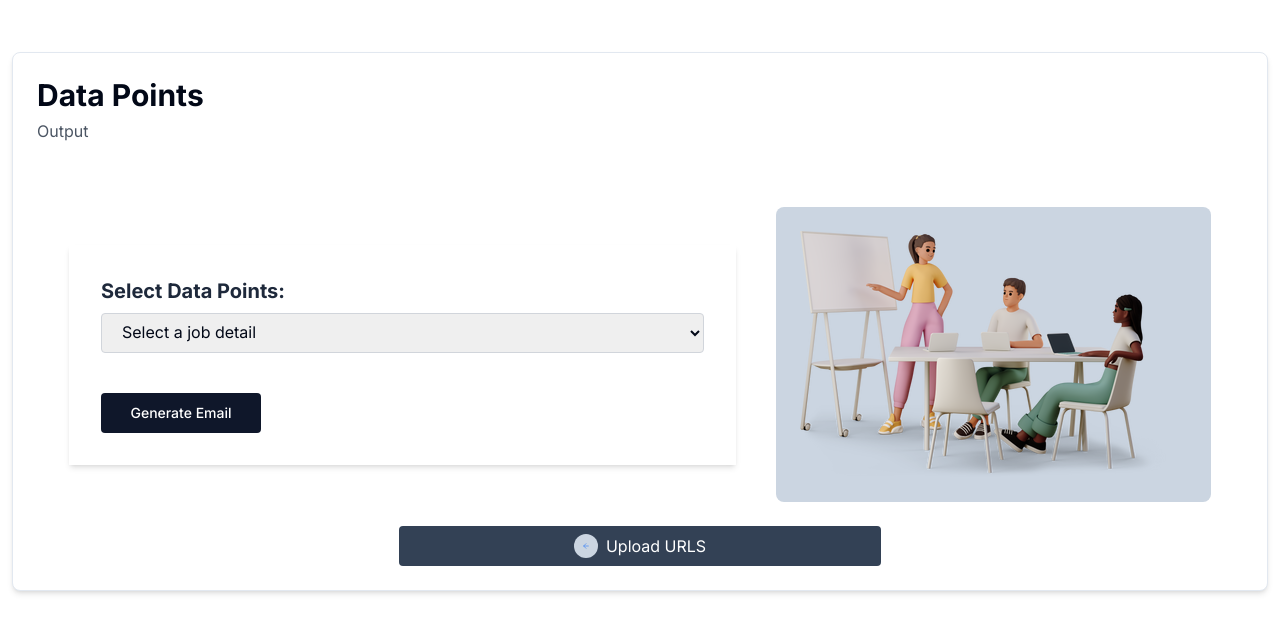
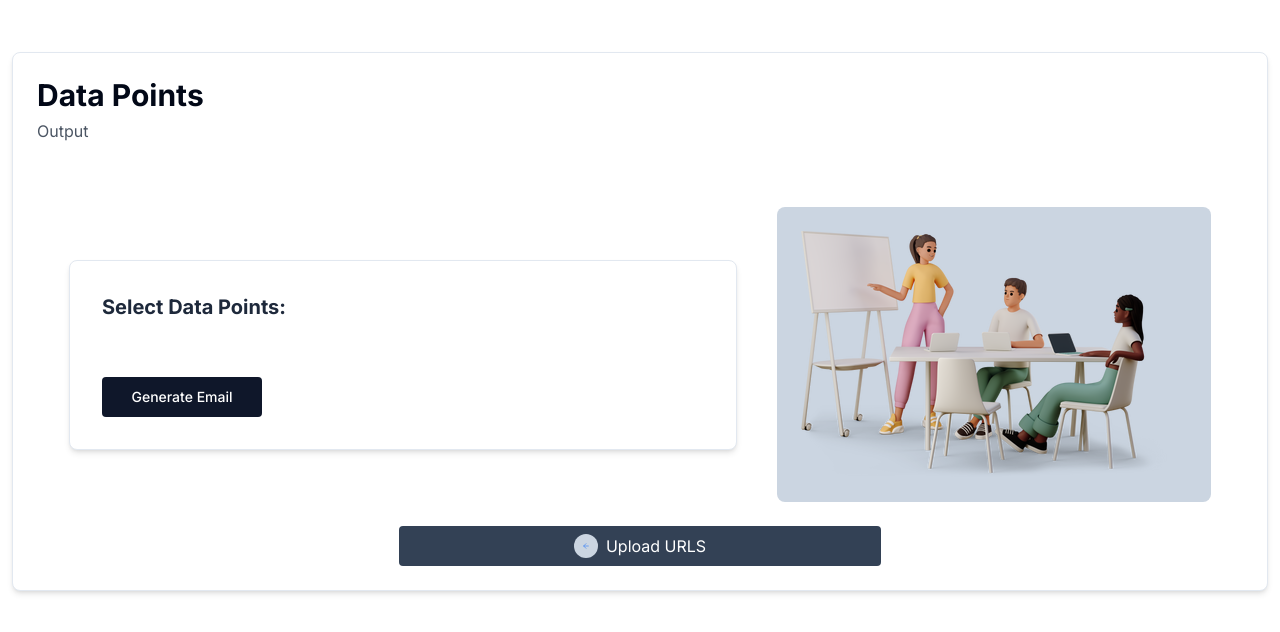
Before and after one commit to Infignity/frontend_campaingn_demo, a Next.js app: page /stratergy in a window 1280 px wide. Shown: the top 632 px of the page. Built offline with nearby package versions, Linux system fonts and the light colour scheme.

Commit message:
db changes applied

```diff
--- a/components/HomePage.tsx
+++ b/components/HomePage.tsx
@@ -122,6 +122,9 @@ const HomePage = ({ }: Props) => {
                                 </Button>
                             )}
                     </motion.form>
+                    {state.task_id && (<div className="w-60 h-8 bg-slate-300 rounded-md p-2 text-white">
+                        <span className="text-lg font-semibold">{state.task_id}</span>
+                    </div>)}
                 </motion.div>
 
 
--- a/components/Stratergy.tsx
+++ b/components/Stratergy.tsx
@@ -9,8 +9,10 @@ import axios from "axios";
 import { generate } from "@/utils/netwrok";
 import { toast } from "react-toastify";
 import { subscribe } from "valtio";
-import { analysisStore } from '@/lib/state'
+import { DetailsProp, analysisStore } from '@/lib/state'
 import { buttonVariants, fadeInVariant, rotateHoverVariant } from "@/utils/motion";
+import { User2 } from "lucide-react";
+import { Card } from "./ui/card";
 
 // Subscribe to state changes and save to localStorage
 subscribe(analysisStore, () => {
@@ -29,6 +31,12 @@ const DummyDataComponent = () => {
         }
     }, []);
 
+    const handleCardClick = (selectedDetail: DetailsProp) => {
+        // Update the selectedDetail in analysisStore
+        analysisStore.selectedDetail = selectedDetail;
+        console.log( analysisStore.selectedDetail)
+    };
+
     const handleGenerateEmail = async (e: React.MouseEvent) => {
         e.preventDefault();
         analysisStore.emailLoading = true;
@@ -37,9 +45,8 @@ const DummyDataComponent = () => {
             try {
                 const resp = await axios.post(generate, {
                     // Send the selected detail
-                    job_title: analysisStore.selectedDetail.job_title,
-                    job_title_role: analysisStore.selectedDetail.job_title_role,
-                    job_company_name: analysisStore.selectedDetail.job_company_name,
+                    "_id": analysisStore.selectedDetail._id,
+                    "task_id": analysisStore.task_id
                 });
 
                 const generatedEmail = resp.data;
@@ -56,6 +63,7 @@ const DummyDataComponent = () => {
             console.error("No detail selected");
         }
     };
+
     const prevEmail = () => {
         if (snapshot.currentIndex > 0) {
             analysisStore.currentIndex = snapshot.currentIndex - 1;
@@ -68,42 +76,51 @@ const DummyDataComponent = () => {
         }
     };
 
-
-
     return (
-        <div className="w-full px-4 sm:px-6 lg:px-8 flex flex-col md:flex-row items-center justify-center mt-10">
         <motion.div
-                className="flex relative flex-col w-full gap-4 md:w-3/4 max-w-4xl p-8 h-auto md:h-100 shadow-md"
             variants={fadeInVariant}
             initial="hidden"
             animate="visible"
             transition={{ duration: 0.5, delay: 0.4 }}
+            className="w-full px-4 sm:px-6 lg:px-8 flex flex-col md:flex-row items-center justify-center mt-10">
+            <Card
+                className="flex relative flex-col w-full gap-4 md:w-3/4 max-w-4xl p-8 h-auto md:h-100 shadow-md"
+
             >
                 {/* Content */}
                 <div className="mb-6">
                     <label htmlFor="jobDetails" className="text-xl font-bold mb-2 text-slate-800">
                         Select Data Points:
                     </label>
-                    <motion.select
-                        id="jobDetails"
-                        name="jobDetails"
-                        value={snapshot.selectedDetail ? JSON.stringify(snapshot.selectedDetail) : ''}
-                        onChange={(e) => {
-                            const selectedDetail = JSON.parse(e.target.value);
-                            analysisStore.selectedDetail = selectedDetail;
-                        }}
-                        initial={{ opacity: 0, y: 10 }} // Initial animation state
-                        animate={{ opacity: 1, y: 0 }} // Animation to play on mount
-                        transition={{ duration: 0.5, delay: 0.2 }} // Animation duration and delay
-                        className="w-full py-2 px-4 mt-2 border border-gray-300 rounded focus:outline-none focus:ring focus:border-blue-500 transition duration-300"
+                </div>
+
+
+                <div className="w-full grid gap-4 cursor-pointer">
+                    {snapshot.details.map((detail, index) => (
+                        <motion.button
+                            key={detail._id}
+                            variants={fadeInVariant}
+                            initial="hidden"
+                            animate="visible"
+                            transition={{ duration: 0.5, delay: 0.4 }}
+                            className="min-w-100 bg-white p-4 border rounded hover:bg-slate-500 active:bg-slate-400 focus:bg-slate-600"
+                            onClick={() => handleCardClick(detail)}
                         >
-                        <option value="">Select a job detail</option>
-                        {snapshot.details.map((detail, index) => (
-                            <option key={index} value={JSON.stringify(detail)}>
-                                {detail.job_title} - {detail.job_title_role} at {detail.job_company_name}
-                            </option>
+                            <div className="w-full items-center">
+                                {/* Add avatar icon here */}
+                                <div className="w-fit h-fit p-2 bg-gray-200 rounded-full flex items-center justify-center">
+                                    <span className="text-gray-600 text-xl">
+                                        {/* You can add an avatar icon or initials */}
+                                        <User2 />
+                                    </span>
+                                </div>
+                                <div className="ml-4">
+                                    <p className="text-xl font-semibold">{detail._source.full_name}</p>
+                                    <p>{`${detail._source.job_title} - ${detail._source.job_title_role} at ${detail._source.job_company_name}`}</p>
+                                </div>
+                            </div>
+                        </motion.button>
                     ))}
-                    </motion.select>
                 </div>
 
 
@@ -149,9 +166,11 @@ const DummyDataComponent = () => {
                                 >
                                     &lt;
                                 </motion.button>
-                                {snapshot.currentIndex > 0 && (<p>
+                                {snapshot.currentIndex > 0 && (
+                                    <p>
                                         {snapshot.currentIndex}/{snapshot.generatedEmails.length - 1}
-                                </p>)}
+                                    </p>
+                                )}
                                 <motion.button
                                     onClick={nextEmail}
                                     className="text-blue-500 hover:text-blue-600 transition duration-300 cursor-pointer rounded-full bg-slate-300 p-2"
@@ -165,7 +184,7 @@ const DummyDataComponent = () => {
                         </div>
                     </div>
                 )}
-            </motion.div>
+            </Card>
 
             {/* Remove illustration on small devices */}
             <div className="hidden md:block md:w-1/2 ml-10">
@@ -178,8 +197,35 @@ const DummyDataComponent = () => {
                     <Image src={illustrate1} alt="Illustration" />
                 </motion.div>
             </div>
-        </div>
+        </motion.div>
     );
 };
 
 export default DummyDataComponent;
+
+
+{/* <div className="grid grid-cols-1 md:grid-cols-2 lg:grid-cols-3 gap-4">
+{snapshot.details.map((detail, index) => (
+    <motion.div
+        key={index}
+        variants={fadeInVariant}
+        initial="hidden"
+        animate="visible"
+        transition={{ duration: 0.5, delay: 0.4 }}
+        className="bg-white p-4 border rounded"
+    >
+        <div className="flex items-center">
+            {/* Add avatar icon here */}
+// <div className="w-12 h-12 bg-gray-200 rounded-full flex items-center justify-center">
+// <span className="text-gray-600 text-xl">
+{/* You can add an avatar icon or initials */ }
+// </span>
+// </div>
+// <div className="ml-4">
+// <p className="text-xl font-semibold">{detail.full_name}</p>
+// <p>{`${detail.job_title} - ${detail.job_title_role} at ${detail.job_company_name}`}</p>
+// </div>
+// </div>
+// </motion.div>
+// ))}
+// </div> */}
--- a/lib/state.ts
+++ b/lib/state.ts
@@ -24,13 +24,19 @@ export const store:any = proxy({
 });
 
 // AnalysisStoreProps.ts
+
 export type DetailsProp = {
-  job_title: string;
-  job_title_role: string;
-  job_company_name: string;
+  _id: number | string | any;
+  _source: {
+    full_name: string;
+    job_title: string;
+    job_title_role: string;
+    job_company_name: string;
+  }
 };
 
 export type AnalysisStoreProps = {
+  task_id: string;
   analysis: [];
   details: DetailsProp[];
   loading: boolean;
@@ -42,10 +48,11 @@ export type AnalysisStoreProps = {
 };
 
 export const analysisStore: AnalysisStoreProps = proxy({
+  task_id: "",
   analysis: [],
   loading: true,
   details: [],
-  selectedDetail: null, // Add a property to store the selected detail
+  selectedDetail: null,
   generatedEmails: [] as string[],
   currentIndex: 0,
   detailloading: false,
--- a/utils/netwrok.ts
+++ b/utils/netwrok.ts
@@ -2,4 +2,4 @@ const BASE_URL = "https://c525887m-8000.uks1.devtunnels.ms/"
 
 export const scrapeUrl = BASE_URL + "scrape"
 export const linkdenUrl = BASE_URL + "linkedin"
-export const generate = BASE_URL + "email"
+export const generate = BASE_URL + "email_generator"
```
Also changed, not shown: components/AnalysisPage.tsx (+34 -66 lines), lib/utils.ts (+39 -0 lines). Lines whose indentation alone changed are shown as unchanged.
